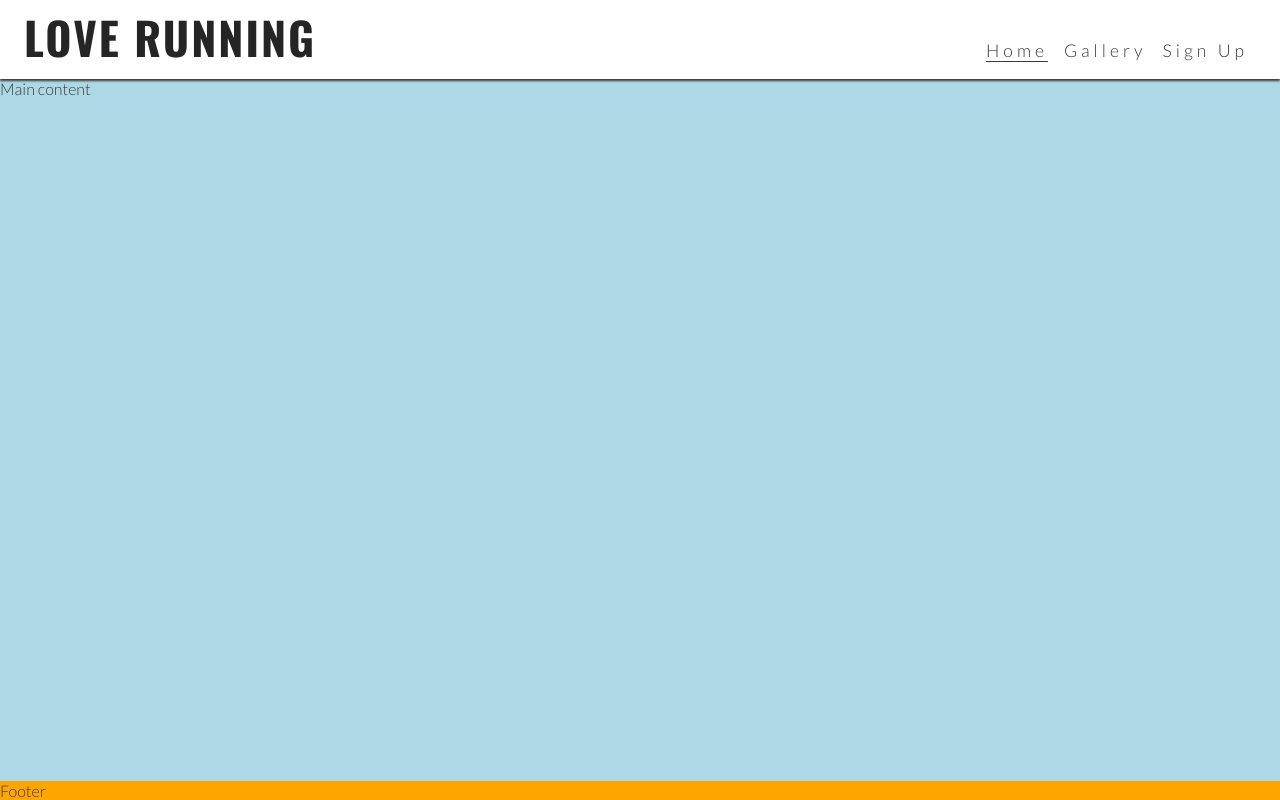
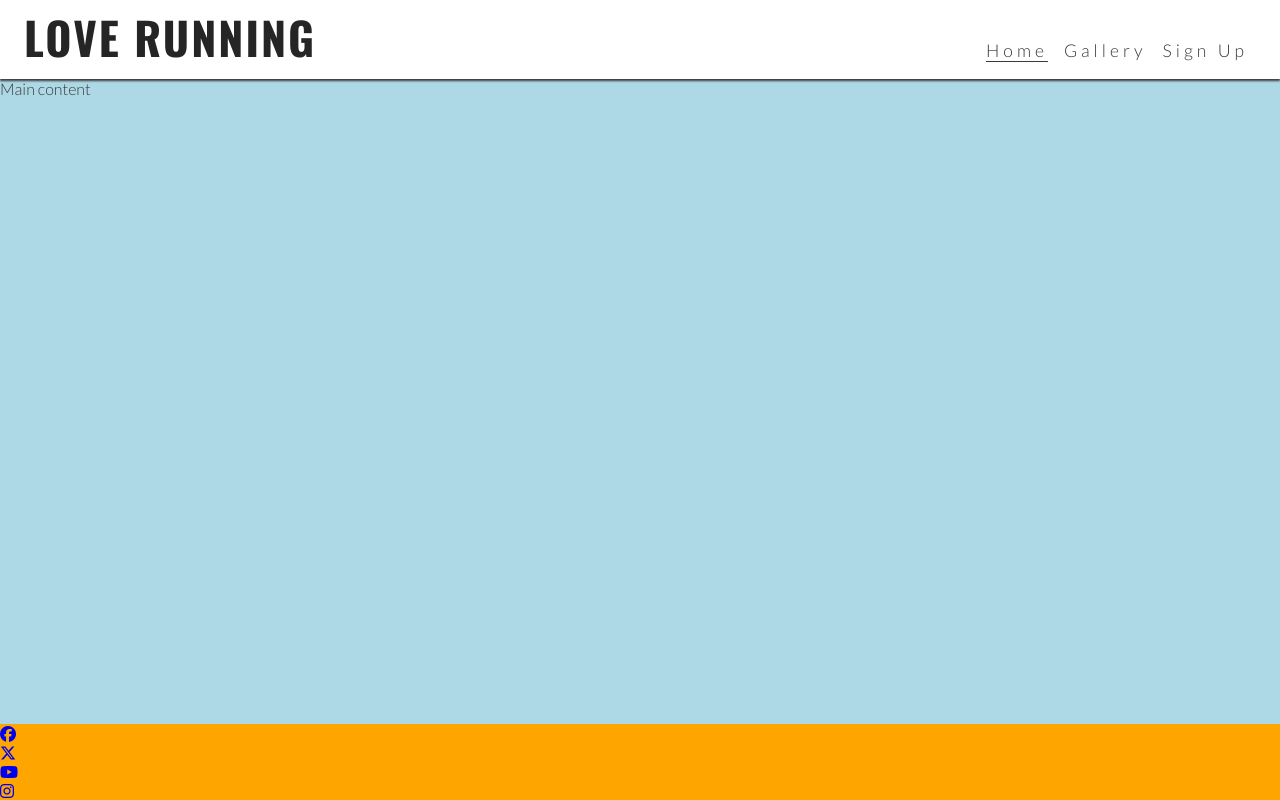
Before and after one commit to Whon1980-DL/love-running, a plain HTML site: page index.html in a window 1280 px wide. Drawn offline with nearby package versions, Linux system fonts and the light colour scheme.

Commit message:
Add remaining links to footer

```diff
--- a/index.html
+++ b/index.html
@@ -26,7 +26,9 @@
             <h1 id="logo">Love Running</h1>
         </a>
         <input type="checkbox" id="nav-toggle" name="nav-toggle">
-        <label for="nav-toggle" class="nav-toggle-label">X</label>
+        <label for="nav-toggle" class="nav-toggle-label">
+            <i class="fa-solid fa-bars"></i>
+        </label>
         <nav>
             <ul id="menu">
                 <li><a href="" class="active">Home</a></li>
@@ -40,7 +42,30 @@
     <main>Main content</main>
 
     <!-- Footer -->
-    <footer>Footer</footer>
+    <footer>
+        <ul>
+            <li>
+                <a href="https://www.facebook.com/" target="_blank" rel="noopener"
+                    aria-label="Visit our Facebook page (opens in a new tab)"><i class="fa-brands fa-facebook"></i></a>
+            </li>
+            <li>
+                <a href="https://x.com/" target="_blank" rel="noopener"
+                    aria-label="Visit our X page (opens in a new tab)"><i class="fa-brands fa-x-twitter"></i></a>
+            </li>
+            <li>
+                <a href="https://www.youtube.com/" target="_blank" rel="noopener"
+                    aria-label="Visit our YouTube page (opens in a new tab)"><i class="fa-brands fa-youtube"></i></a>
+            </li>
+            <li>
+                <a href="https://www.instagram.com/" target="_blank" rel="noopener"
+                    aria-label="Visit our Instagram page (opens in a new tab)"><i
+                        class="fa-brands fa-instagram"></i></a>
+            </li>
+        </ul>
+    </footer>
+
+    <!-- Font Awesome Kit -->
+    <script src="https://kit.fontawesome.com/a9cd148185.js" crossorigin="anonymous"></script>
 </body>
 
 </html>
```
